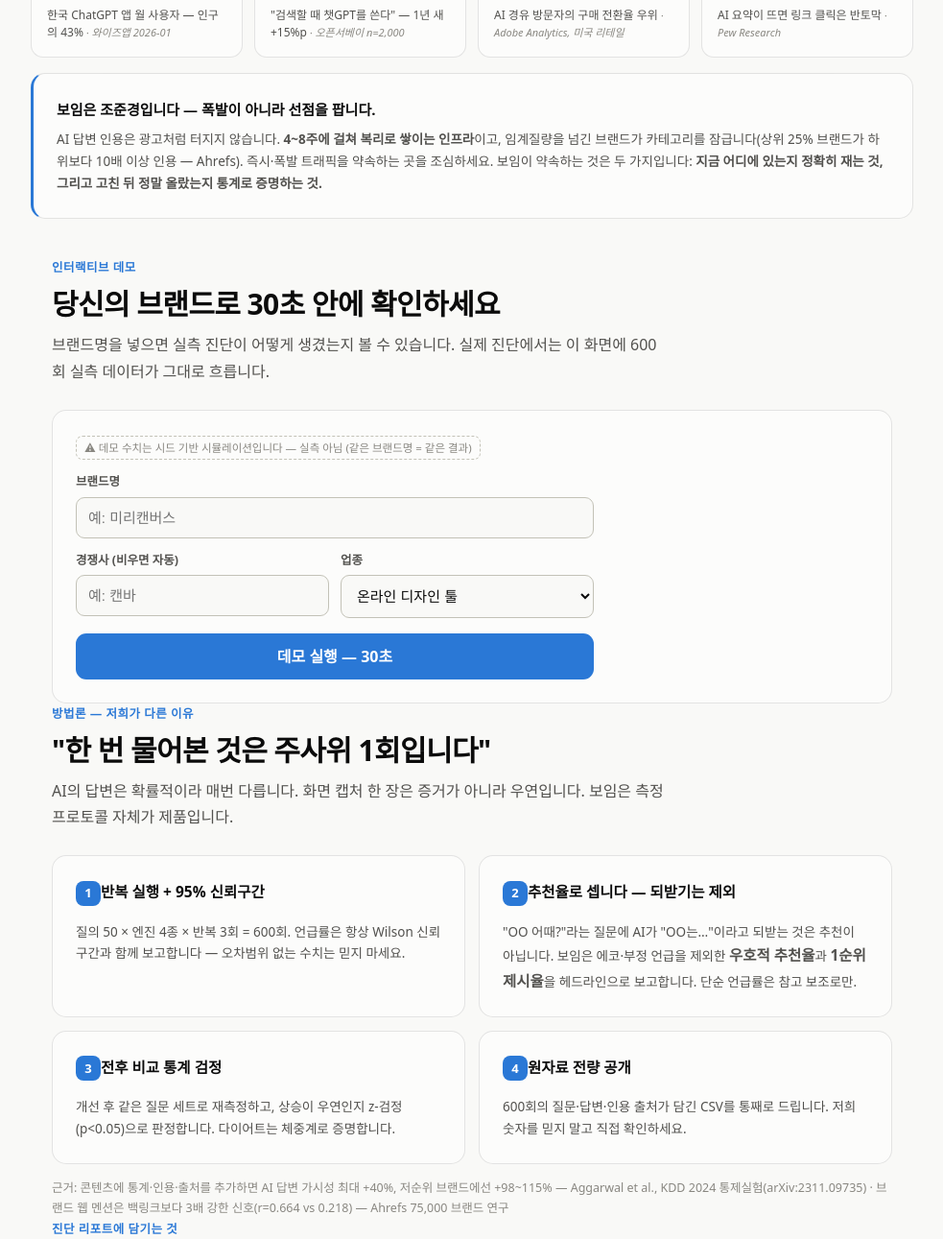
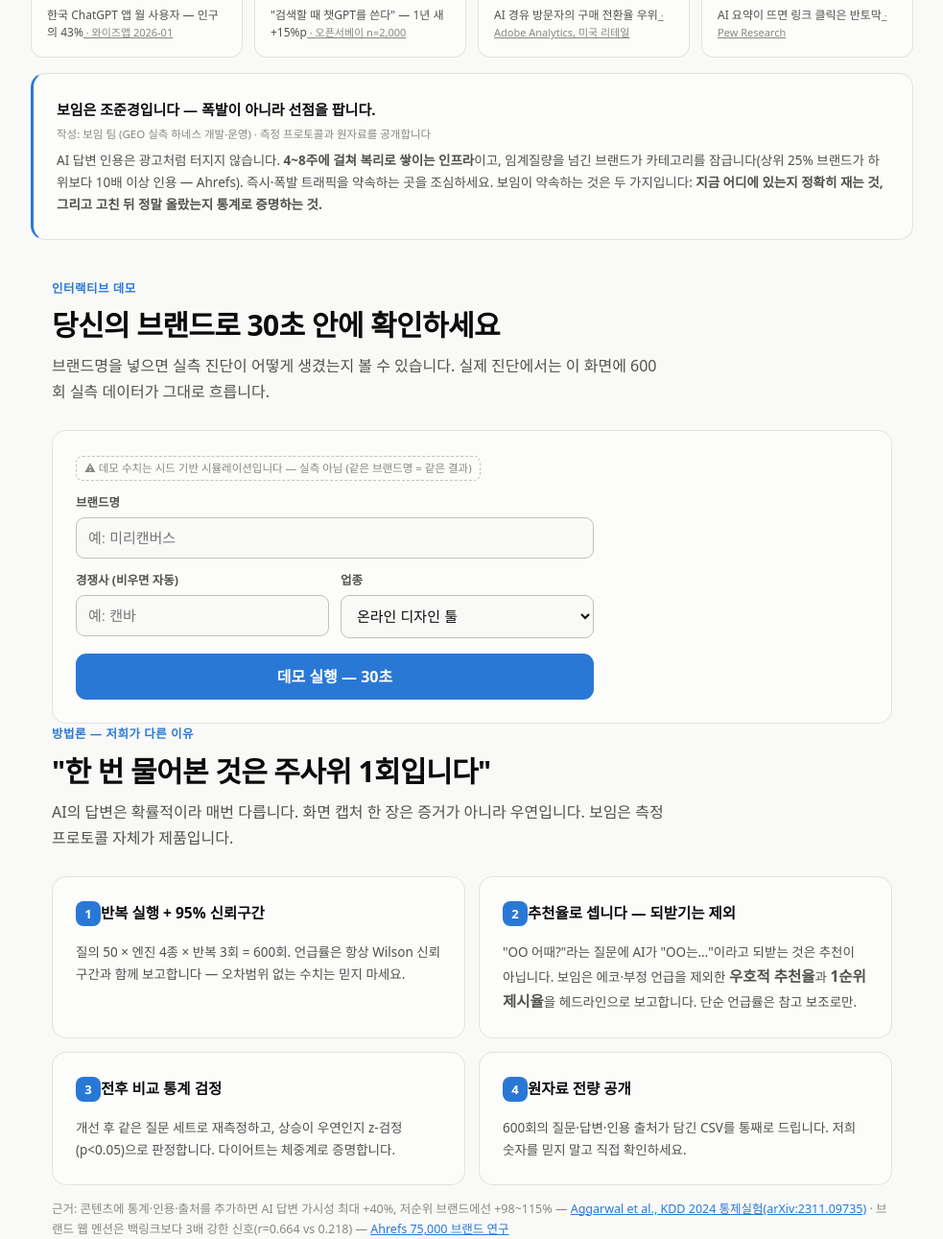
Before and after one commit to znehraks/boim, a plain HTML site: page index.html in a window 1280 px wide. Shown: the part 629-1920 px from the top of the page at 96% size, without its empty margins (148-1131 px from the left). Drawn offline with Linux system fonts and the light colour scheme.

Commit message:
fix: GEO 자가 처방 반영 — 통계 4건·근거 2건에 1차 출처 하이퍼링크, 바이라인 추가
/api/prescribe 자가 진단(75/100)에서 탈락한 2개 항목 수정: 외부 출처
링크 0개(이름만 표기하고 링크 미부착 — 자기 처방 위반), 바이라인 부재.
보임 자체 실험(트랙 A)의 D0 개입 1차.

Confidence: high
Scope-risk: narrow

```diff
--- a/index.html
+++ b/index.html
@@ -14,7 +14,7 @@
 {"@type":"Question","name":"GEO(생성형 엔진 최적화)가 무엇인가요?","acceptedAnswer":{"@type":"Answer","text":"GEO는 ChatGPT·Perplexity·Gemini 같은 AI 검색 엔진의 답변에 브랜드가 인용되도록 최적화하는 작업입니다. 학술 통제실험(KDD 2024)에서 콘텐츠에 통계·인용·출처를 추가하면 AI 답변 가시성이 최대 40% 상승함이 검증됐습니다."}},
 {"@type":"Question","name":"보임(BOIM)은 무엇을 측정하나요?","acceptedAnswer":{"@type":"Answer","text":"고객이 실제로 묻는 질문 50개를 AI 엔진 4종에 각 3회씩 총 600회 실행해, 브랜드 언급률(95% 신뢰구간), 경쟁사 대비 점유율, AI가 근거로 쓴 인용원 도메인, 탈락 지점을 측정합니다. 원자료 600행 CSV를 전량 공개합니다."}},
 {"@type":"Question","name":"직접 ChatGPT에 물어보는 것과 무엇이 다른가요?","acceptedAnswer":{"@type":"Answer","text":"AI의 답변은 확률적이라 매번 달라집니다. 한 번의 질문은 주사위 1회와 같습니다. 보임은 같은 질문을 반복 실행하고 여론조사처럼 오차범위를 붙여 보고하며, 질문 되받기(에코)를 제외한 우호적 추천율로 집계하고, 개선 후 같은 질문 세트로 재측정해 변화가 우연인지 통계 검정으로 판정합니다."}},
-{"@type":"Question","name":"GEO 효과는 얼마나 빨리 나타나나요?","acceptedAnswer":{"@type":"Answer","text":"기본은 4~8주입니다. AI가 콘텐츠를 재수집하고 답변에 흡수하는 주기가 있어 즉시 효과는 불가능하며, AI 인용은 복리형으로 쌓입니다. 예외는 두 가지로, 크롤러 차단 같은 구조 결함의 수리와 경쟁 부재 질의의 선점은 즉시 인덱싱 경로를 통해 며칠 안에도 움직일 수 있습니다. 상위 브랜드가 임계질량을 넘기면 카테고리가 잠기므로(상위 25% 브랜드가 10배 이상 인용 — Ahrefs 75,000 브랜드 연구), GEO는 속도가 아니라 순서의 싸움입니다."}}]}
+{"@type":"Question","name":"GEO 효과는 얼마나 빨리 나타나나요?","acceptedAnswer":{"@type":"Answer","text":"기본은 4~8주입니다. AI가 콘텐츠를 재수집하고 답변에 흡수하는 주기가 있어 즉시 효과는 불가능하며, AI 인용은 복리형으로 쌓입니다. 예외는 두 가지로, 크롤러 차단 같은 구조 결함의 수리와 경쟁 부재 질의의 선점은 즉시 인덱싱 경로를 통해 며칠 안에도 움직일 수 있습니다. 상위 브랜드가 임계질량을 넘기면 카테고리가 잠기므로(상위 25% 브랜드가 10배 이상 인용 — <a href="https://www.digitalapplied.com/blog/ai-search-citation-ranking-factors-2026-data-study" rel="noopener">Ahrefs 75,000 브랜드 연구</a>), GEO는 속도가 아니라 순서의 싸움입니다."}}]}
 </script>
 <style>
   :root{--s1:#2a78d6;--s1soft:#cde2fb;--ink:#0b0b0b;--ink2:#52514e;--mut:#898781;--grid:#e1e0d9;
@@ -166,14 +166,14 @@
   <p class="micro">가입 없음 · 신용카드 없음 · 원자료 600행 CSV 전량 공개</p>
 
   <div class="stats">
-    <div class="stat"><b>2,240만</b><span>한국 ChatGPT 앱 월 사용자 — 인구의 43%<i class="src"> · 와이즈앱 2026-01</i></span></div>
-    <div class="stat"><b>54.5%</b><span>"검색할 때 챗GPT를 쓴다" — 1년 새 +15%p<i class="src"> · 오픈서베이 n=2,000</i></span></div>
-    <div class="stat"><b>+42%</b><span>AI 경유 방문자의 구매 전환율 우위<i class="src"> · Adobe Analytics, 미국 리테일</i></span></div>
-    <div class="stat"><b>15%→8%</b><span>AI 요약이 뜨면 링크 클릭은 반토막<i class="src"> · Pew Research</i></span></div>
+    <div class="stat"><b>2,240만</b><span>한국 ChatGPT 앱 월 사용자 — 인구의 43%<a class="src" href="https://platum.kr/archives/270016" rel="noopener" style="color:var(--mut)"> · 와이즈앱 2026-01</a></span></div>
+    <div class="stat"><b>54.5%</b><span>"검색할 때 챗GPT를 쓴다" — 1년 새 +15%p<a class="src" href="https://v.daum.net/v/20260127120016426" rel="noopener" style="color:var(--mut)"> · 오픈서베이 n=2,000</a></span></div>
+    <div class="stat"><b>+42%</b><span>AI 경유 방문자의 구매 전환율 우위<a class="src" href="https://techcrunch.com/2026/04/16/ai-traffic-to-us-retailers-rose-393-in-q1-and-its-boosting-their-revenue-too/" rel="noopener" style="color:var(--mut)"> · Adobe Analytics, 미국 리테일</a></span></div>
+    <div class="stat"><b>15%→8%</b><span>AI 요약이 뜨면 링크 클릭은 반토막<a class="src" href="https://searchengineland.com/google-ai-overviews-hurting-clicks-study-459434" rel="noopener" style="color:var(--mut)"> · Pew Research</a></span></div>
   </div>
 
   <div class="card" style="margin-top:16px;border-left:3px solid var(--s1)">
-    <b style="font-size:15px">보임은 조준경입니다 — 폭발이 아니라 선점을 팝니다.</b>
+    <b style="font-size:15px">보임은 조준경입니다 — 폭발이 아니라 선점을 팝니다.</b><span style="display:block;font-size:11.5px;color:var(--mut);margin-top:2px">작성: 보임 팀 (GEO 실측 하네스 개발·운영) · 측정 프로토콜과 원자료를 공개합니다</span>
     <p style="font-size:13.5px;color:var(--ink2);margin-top:6px">AI 답변 인용은 광고처럼 터지지 않습니다. <b>4~8주에 걸쳐 복리로 쌓이는 인프라</b>이고, 임계질량을 넘긴 브랜드가 카테고리를 잠급니다(상위 25% 브랜드가 하위보다 10배 이상 인용 — Ahrefs). 즉시·폭발 트래픽을 약속하는 곳을 조심하세요. 보임이 약속하는 것은 두 가지입니다: <b>지금 어디에 있는지 정확히 재는 것, 그리고 고친 뒤 정말 올랐는지 통계로 증명하는 것.</b></p>
   </div>
 </header>
@@ -234,7 +234,7 @@
     <div class="card"><span class="n">3</span><b>전후 비교 통계 검정</b><p>개선 후 같은 질문 세트로 재측정하고, 상승이 우연인지 z-검정(p&lt;0.05)으로 판정합니다. 다이어트는 체중계로 증명합니다.</p></div>
     <div class="card"><span class="n">4</span><b>원자료 전량 공개</b><p>600회의 질문·답변·인용 출처가 담긴 CSV를 통째로 드립니다. 저희 숫자를 믿지 말고 직접 확인하세요.</p></div>
   </div>
-  <p class="micro" style="margin-top:14px">근거: 콘텐츠에 통계·인용·출처를 추가하면 AI 답변 가시성 최대 +40%, 저순위 브랜드에선 +98~115% — Aggarwal et al., KDD 2024 통제실험(arXiv:2311.09735) · 브랜드 웹 멘션은 백링크보다 3배 강한 신호(r=0.664 vs 0.218) — Ahrefs 75,000 브랜드 연구</p>
+  <p class="micro" style="margin-top:14px">근거: 콘텐츠에 통계·인용·출처를 추가하면 AI 답변 가시성 최대 +40%, 저순위 브랜드에선 +98~115% — <a href="https://arxiv.org/abs/2311.09735" rel="noopener">Aggarwal et al., KDD 2024 통제실험(arXiv:2311.09735)</a> · 브랜드 웹 멘션은 백링크보다 3배 강한 신호(r=0.664 vs 0.218) — <a href="https://www.digitalapplied.com/blog/ai-search-citation-ranking-factors-2026-data-study" rel="noopener">Ahrefs 75,000 브랜드 연구</a></p>
 </section>
 
 <!-- WHAT YOU GET -->
```
